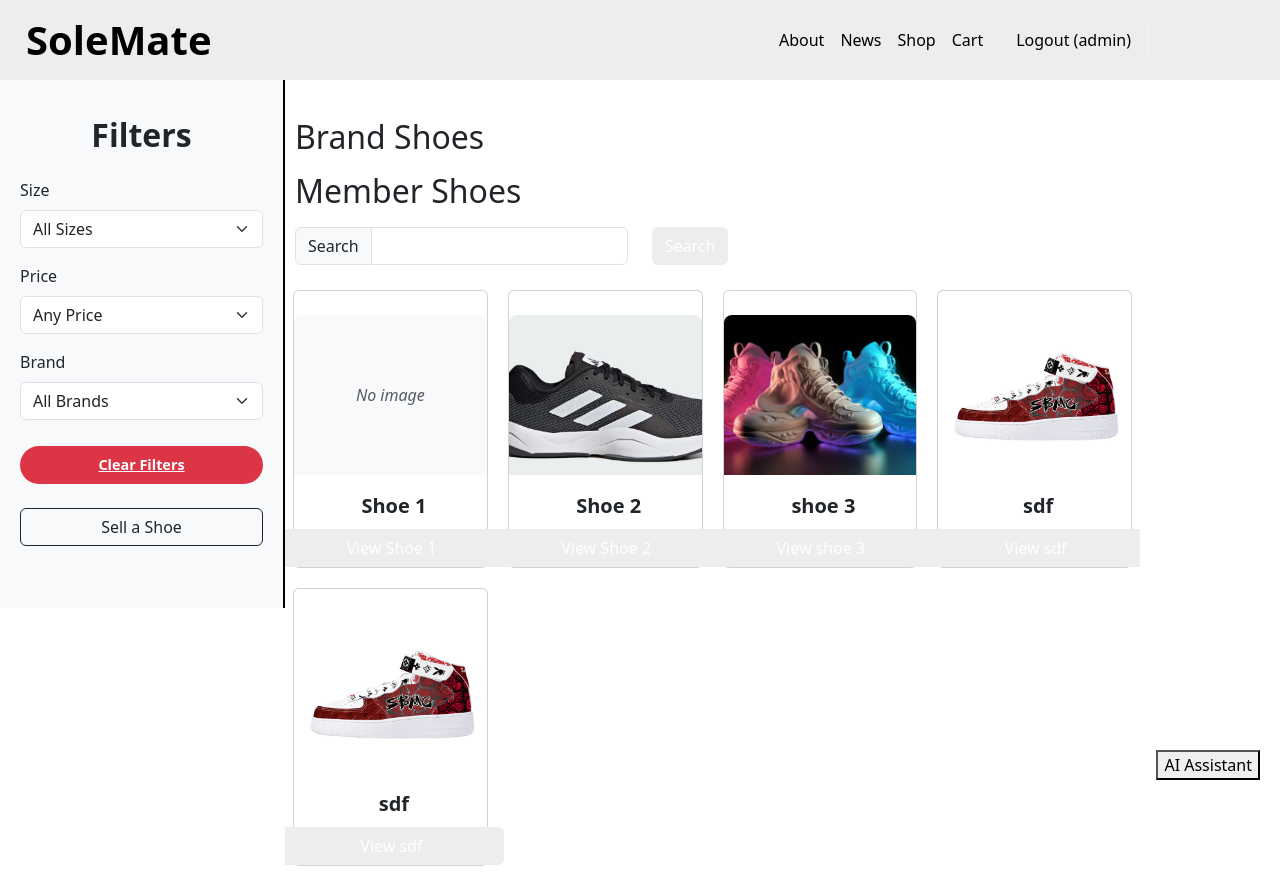
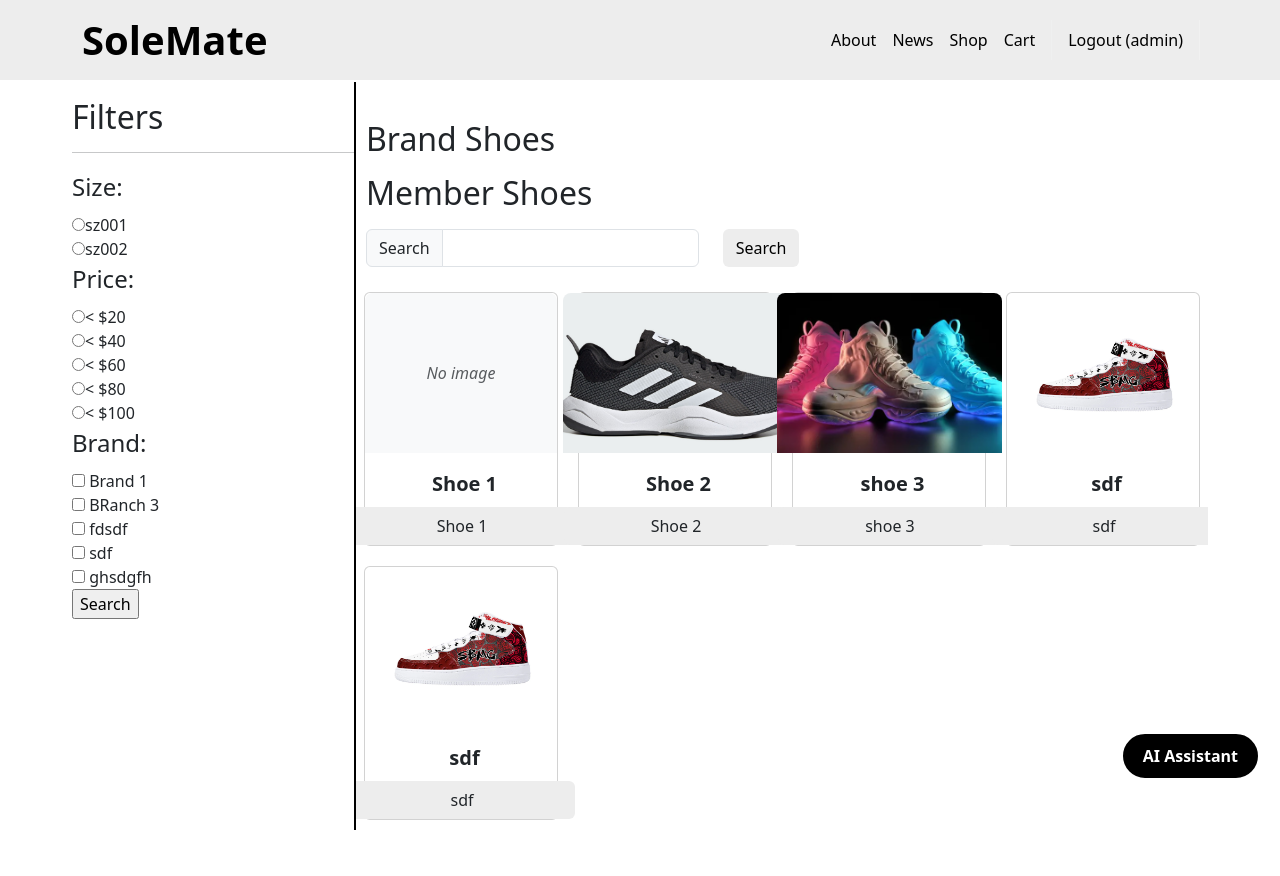
Before and after one commit to epollard9/SoleMate, a Django app: page /shop/ in a window 1280 px wide. After the commit the page ends 830 px from the top, so only its background shows below. Run offline with Django 5.2, Linux system fonts and the light colour scheme; a user stored in the database is signed in; data comes from the database, SQL or seed files in the repository; some libraries are stand-ins or nearby versions.

Commit message:
full ui changes done for now

```diff
--- a/SoleMate/static/css/style.css
+++ b/SoleMate/static/css/style.css
@@ -250,3 +250,156 @@
 .fa-3x {
   color: #f8f9fa;
 }
+
+
+/* ================= AI Assistant Styles ================= */
+
+/* Floating Button */
+.button-corner button {
+  background-color: #000;
+  color: white;
+  border: 2px solid white;
+  border-radius: 30px;
+  padding: 10px 20px;
+  font-weight: 600;
+  box-shadow: 0 0 8px rgba(255, 255, 255, 0.5);
+  transition: all 0.3s ease-in-out;
+  font-size: 16px;
+}
+.button-corner button:hover {
+  background-color: #f0c14b;
+  color: black;
+  transform: scale(1.08);
+  box-shadow: 0 0 15px #f0c14b;
+}
+
+/* ========== AI Assistant Clean Chat Upgrade ========== */
+
+#aibox {
+  background: linear-gradient(135deg, #ffffff, #f8f9fa);
+  border: 2px solid #dee2e6;
+  border-radius: 18px;
+  box-shadow: 0 8px 20px rgba(0, 0, 0, 0.1);
+  width: 400px;
+  max-width: 95%;
+  padding: 20px;
+  position: fixed;
+  bottom: 100px;
+  right: 50px;
+  z-index: 999;
+  animation: fadeInUp 0.5s ease;
+}
+
+#aibox h4 {
+  font-weight: 700;
+  font-size: 24px;
+  margin-bottom: 15px;
+  color: #212529;
+}
+
+#ai-input {
+  border-radius: 12px;
+  border: 1px solid #ced4da;
+  padding: 10px;
+  font-size: 14px;
+  resize: none;
+  min-height: 60px;
+  width: 100%;
+  margin-bottom: 12px;
+  box-shadow: inset 0 1px 3px rgba(0, 0, 0, 0.1);
+}
+#aibox button {
+  background-color: #000000 !important;
+  color: #ffffff;
+  border: 2px solid #000000;
+  padding: 10px 20px;
+  font-weight: 600;
+  border-radius: 30px;
+  transition: background-color 0.3s ease, transform 0.2s ease;
+}
+
+#aibox button:hover {
+  background-color: #333333;
+  transform: scale(1.05);
+}
+
+#ai-response, .ai-response {
+  background: #f8f9fa;
+  padding: 20px;
+  border-radius: 15px;
+  min-height: 100px;
+  font-size: 15px;
+  font-weight: 500;
+  color: #212529;
+  overflow-y: auto;
+  max-height: 300px;
+  box-shadow: inset 0 0 10px rgba(0, 0, 0, 0.2);
+  margin-top: 20px;
+  white-space: pre-wrap;
+  border: 2px solid #ccc; /* Make the border darker */
+}
+
+#aibox button.ask-button {
+  background-color: #000000;
+  color: #ffffff;
+  border: none;
+  padding: 10px 20px;
+  font-weight: 600;
+  border-radius: 999px;
+  font-size: 14px;
+  transition: all 0.3s ease;
+  margin-top: 5px;
+}
+#aibox button.ask-button:hover {
+  background-color: #f0c14b;
+  color: black;
+}
+
+/* --- AI Assistant Box Styles --- */
+
+#aibox {
+  position: fixed;
+  bottom: 90px; /* Leaves space above the floating button */
+  right: 20px;
+  width: 350px;
+  background: #ffffff;
+  border: 2px solid #000;
+  border-radius: 12px;
+  box-shadow: 0 8px 24px rgba(0, 0, 0, 0.25);
+  z-index: 1050; /* high so it sits on top */
+}
+
+/* Close button inside the AI box */
+#aibox .btn-close {
+  background: none;
+  border: none;
+}
+
+/* Textarea inside the AI box */
+#aibox textarea {
+  border: 2px solid #ccc;
+  border-radius: 8px;
+  resize: none;
+}
+
+/* AI Assistant Response Area */
+#ai-response {
+  background-color: #f9f9f9;
+  border: 2px solid #ddd;
+  border-radius: 8px;
+  padding: 1rem;
+  font-size: 1rem;
+}
+
+
+/* Smooth Fade */
+@keyframes fadeInUp {
+  0% {
+    opacity: 0;
+    transform: translateY(30px);
+  }
+  100% {
+    opacity: 1;
+    transform: translateY(0);
+  }
+}
--- a/SoleMate/templates/base.html
+++ b/SoleMate/templates/base.html
@@ -102,19 +102,19 @@
 
   <div
     id="aibox"
-        class="card p-3 m-5 shadow rounded"
-        style="display:none;
-               position: absolute;
-               right:350px;
-               bottom:-50px;"
+    class="card p-3 shadow rounded"
+    style="display:none;"
   >
-        <h4 class="text-center">Ask Sole-Mate</h4>
+  <div class="d-flex justify-content-between align-items-center mb-2">
+    <h4 class="mb-0">Ask Sole-Mate</h4>
+    <button type="button" class="btn btn-dark btn-sm" onclick="toggleAI()">Close</button>
+  </div>
   <div class="row">
     <textarea
       id="ai-input"
       class="form-control mb-2"
       rows="2"
-            placeholder="Hi I am your Sole -Mate"
+      placeholder="Hi I am your Sole-Mate"
     ></textarea>
     <div class="text-center">
       <button
@@ -129,6 +129,8 @@
     style="min-height: 50px;"
   ></div>
 </div>
+
+
 
       <footer>
         {% if user.is_authenticated %}
--- a/shop/templates/shop/index.html
+++ b/shop/templates/shop/index.html
@@ -1,7 +1,6 @@
 {% extends 'base.html' %}
 {% block content %}
 {% load static %}
-
 <style>
   .container {
   display: grid;
@@ -10,8 +9,7 @@
     "menu content"
     "footer footer";
   grid-template-columns: 1fr 3fr;
-    padding: 0;
-    margin: 0;
+  padding: 2px;
 }
 .container > div {
   padding: 0px;
@@ -25,13 +23,6 @@
   grid-area: menu;
   border-right: 2px solid black;
   min-height: 66vh;
-    position: sticky;
-    top: 80px; /* leave space under navbar */
-    height: fit-content;
-    background-color: #f8f9fa;
-    padding: 20px;
-    border-radius: 0;
-    margin: 0;
 }
 .container > div.content {
   grid-area: content;
@@ -42,134 +33,78 @@
   grid-area: footer;
 }
 
-  /* Card Hover Effect */
-  .card {
-    transition: transform 0.3s ease, box-shadow 0.3s ease;
-  }
-  .card:hover {
-    transform: scale(1.03);
-    box-shadow: 0px 4px 20px rgba(0, 0, 0, 0.3);
-  }
-
-  /* Dropdown Style */
-  .form-select {
-    cursor: pointer;
-  }
-
-  /* Clear Button */
-  .clear-btn {
-    display: inline-block;
-    margin-top: 10px;
-    padding: 8px 20px;
-    font-size: 0.9rem;
-    font-weight: 600;
-    color: #ffffff;
-    background-color: #dc3545;
-    border: none;
-    border-radius: 30px;
-    transition: background-color 0.3s ease;
-    text-align: center;
-    width: 100%;
-  }
-  .clear-btn:hover {
-    background-color: #bb2d3b;
-    text-decoration: none;
-    color: white;
-  }
 </style>
-
   <div class="container">
     <div class="menu">
       <div class="row mt-3">
         <div class="col mx-auto mb-3">
-        <h2 class="fw-bold mb-4 text-center">Filters</h2>
-        <form method="GET" id="filterForm" class="d-grid gap-3">
-
-          <!-- Size Filter -->
-          <div class="form-group">
-            <label for="sizeFilter" class="form-label">Size</label>
-            <select class="form-select" name="sizeFilter" id="sizeFilter" onchange="submitFilters()">
-              <option value="">All Sizes</option>
+          <h2>Filters</h2>
+          <hr />
+          <p class="card-text">
+          <form method="GET">
+            <fieldset id="size">
+              <legend>Size:</legend>
               {% for size in template_data.sizes %}
-                <option value="{{ size }}" {% if request.GET.sizeFilter == size %}selected{% endif %}>{{ size }}</option>
+              <input type="radio" id="{{size}}" name="sizeFilter" value="{{size}}"><label for="{{size}}">{{size}}</label><br>
               {% endfor %}
-            </select>
+            </fieldset>
+          <fieldset id ="price">
+            <legend>Price:</legend>
+            <input type="radio" id="20" name="priceFilter" value="20"><label for="20"> < $20</label><br>
+            <input type="radio" id="40" name="priceFilter" value="40"><label for="40"> < $40</label><br>
+            <input type="radio" id="60" name="priceFilter" value="60"><label for="60"> < $60</label><br>
+            <input type="radio" id="80" name="priceFilter" value="80"><label for="80"> < $80</label><br>
+            <input type="radio" id="100" name="priceFilter" value="100"><label for="100"> < $100</label><br>
+          </fieldset>
+          <fieldset id="brand">
+            <legend>Brand:</legend>
+            {% for shoe in template_data.brands %}
+            <div class="row">
+              <span>
+                <input type="checkbox" id={{shoe.brand}} name="brandFilter" value={{shoe.brand}}> <label for={{shoe.brand}}> {{shoe.brand}}</label>
+              </span>
             </div>
-
-          <!-- Price Filter -->
-          <div class="form-group">
-            <label for="priceFilter" class="form-label">Price</label>
-            <select class="form-select" name="priceFilter" id="priceFilter" onchange="submitFilters()">
-              <option value="">Any Price</option>
-              <option value="20" {% if request.GET.priceFilter == '20' %}selected{% endif %}>&lt; $20</option>
-              <option value="40" {% if request.GET.priceFilter == '40' %}selected{% endif %}>&lt; $40</option>
-              <option value="60" {% if request.GET.priceFilter == '60' %}selected{% endif %}>&lt; $60</option>
-              <option value="80" {% if request.GET.priceFilter == '80' %}selected{% endif %}>&lt; $80</option>
-              <option value="100" {% if request.GET.priceFilter == '100' %}selected{% endif %}>&lt; $100</option>
-            </select>
-          </div>
-
-          <!-- Brand Filter -->
-          <div class="form-group">
-            <label for="brandFilter" class="form-label">Brand</label>
-            <select class="form-select" name="brandFilter" id="brandFilter" onchange="submitFilters()">
-              <option value="">All Brands</option>
-              {% for shoe in template_data.brands %}
-                <option value="{{ shoe.brand }}" {% if request.GET.brandFilter == shoe.brand %}selected{% endif %}>{{ shoe.brand }}</option>
           {% endfor %}
-            </select>
-          </div>
-
-          <!-- Clear Filters Button -->
-          <a href="{% url 'shop.index' %}" class="clear-btn">Clear Filters</a>
-
+          </fieldset>
+          <input type="submit" value="Search">
           </form>
-
-        {% if user.is_authenticated %}
-        <div class="text-center mt-4">
-          <a class="btn btn-outline-dark w-100" href="{% url 'shop.sell' %}">Sell a Shoe</a>
-        </div>
-        {% endif %}
+          </p>
         </div>
       </div>
     </div>
-
-  <div class="content" style="min-height:70vh; max-height:100vh; overflow-y: scroll !important; overflow-x:hidden; padding-left: 10px !important; padding-right: 10px !important;">
+    <div class="content" style=" min-height:70vh; max-height:100vh; overflow-y: scroll !important; overflow-x:hidden; padding-left: 10px !important; padding-right: 10px !important;" >
       <h2>
         <div class="navbar-nav ms-auto navbar-ml">
            <a class="nav-link" href="{% url 'shop.index' %}">Brand Shoes</a>
            <a class="nav-link" href="{% url 'shop.seller' %}">Member Shoes</a>
         </div>
       </h2>
-
-    <div class="row">
+      <div class = "row">
         <form method="GET">
             <div class="row" style="padding-bottom: 15px;">
               <div class="col-auto">
                 <div class="input-group col-auto">
                   <div class="input-group-text">Search</div>
-              <input type="text" class="form-control" name="search" value="{{ request.GET.search }}">
+                  <input type="text" class="form-control" name="search">
                   </div>
                   </div>
-          <div class="col-auto">
-            <button class="btn bg-dark text-white" type="submit">Search</button>
+                <div class="col-auto"><button class="btn bg-dark text-black" type="submit">Search</button>
               </div>
             </div>
         </form>
-
         {% for shoe in template_data.shoes %}
-      <div class="col-md-4 col-lg-3" style="padding: 10px;">
-        <div class="card align-items-center pt-4">
+        <div class="col-md-4 col-lg-3" style="padding: 10px">
+          <div class="card align-items-center pt-4" style="padding-top:0px !important; text-align: left !important; padding-bottom: 0px !important;">
             {% if shoe.image %}
-          <img src="{{ shoe.image.url }}" class="card-img-top" style="width: 100%; height: 20vh; object-fit: cover;">
+            <img src="{{ shoe.image.url }}" class="card-img-top" style="width: fit-content; height: 20vh;">
             {% else %}
              <div class="card-img-top d-flex align-items-center justify-content-center bg-light text-muted" style="height: 20vh;">
             <em>No image</em>
           </div>
           {% endif %}
-          <div class="card-body" style="padding-bottom: 0px; margin-left: 2px;">
-            <p class="card-title" style="padding-left: 5px;">{{ shoe.name }}</p>
-            <a style="width:225px" href="{% url 'shop.edit_shoe' id=shoe.shoe_number %}" class="btn bg-dark text-white">View {{ shoe.name }}</a>
+            <div class="card-body" style="padding-bottom: 0px; margin-left: 2px">
+              <p class="card-title" style="padding-left: 5px;"> {{shoe.name}} </p>
+              <a style="width:225px" href="{% url 'shop.show' id=shoe.shoe_number %}" class="btn bg-dark "> {{ shoe.name }} </a>
             </div>
           </div>
         </div>
@@ -177,12 +112,4 @@
       </div>
     </div>
   </div>
-
-<!-- Auto-submit and Smooth Scroll -->
-<script>
-  function submitFilters() {
-    document.getElementById('filterForm').submit();
-    window.scrollTo({top: 0, behavior: 'smooth'});
-  }
-</script>
 {% endblock content %}
```
Also changed, not shown: home/templates/home/about.html (+5 -5 lines), home/templates/home/index.html (+4 -4 lines). Lines whose indentation alone changed are shown as unchanged.
